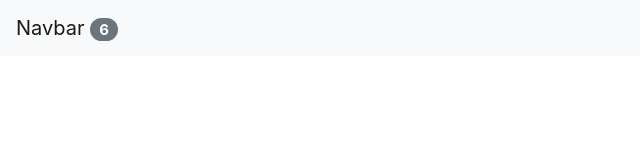
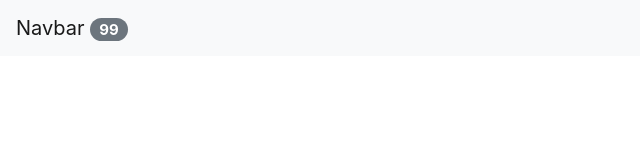
Before and after one commit to gerrymcdonnell/route-app, a React (Create React App) app: page /shownav in a window 1280 px wide. Shown: the top 160 px of the page, without its empty margins (0-640 px from the left). Built offline with nearby package versions, Linux system fonts and the light colour scheme.

Commit message:
added totalcounter

```diff
--- a/src/components/navbar.jsx
+++ b/src/components/navbar.jsx
@@ -1,4 +1,4 @@
-import React, { Component } from "react";
+import React from "react";
 
 /** stateless functional component returns a react element
 shortcut sfc*/
@@ -18,7 +18,7 @@ shortcut sfc*/
 
 
 /**object destructuring */
-const Navbar = ({ totalCounters=6 }) => {
+const Navbar = ({ totalCounters }) => {
   return (
     <nav className="navbar navbar-light bg-light">
       <a className="navbar-brand" href="#">
--- a/src/components/shownav.jsx
+++ b/src/components/shownav.jsx
@@ -2,12 +2,18 @@ import React, { Component } from 'react';
 import Navbar from './navbar';
 
 class ShowNav extends Component {
-    state = {}
+    state = {
+        totalCounters: 90
+    }
     render() {
         return (
-            <Navbar>
-                test
+
+            <Navbar totalCounters={99}>
+                Passing var to component
             </Navbar>
+
+
+
         );
     }
 }
```
